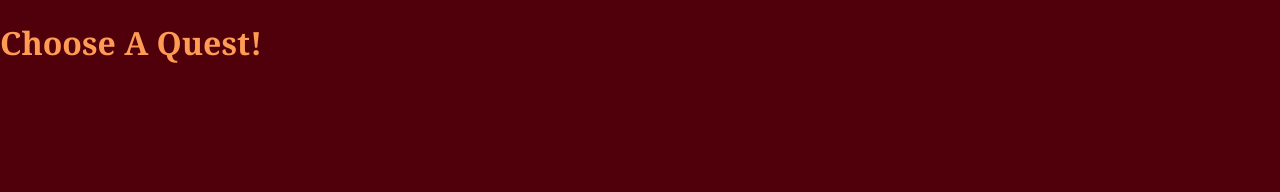
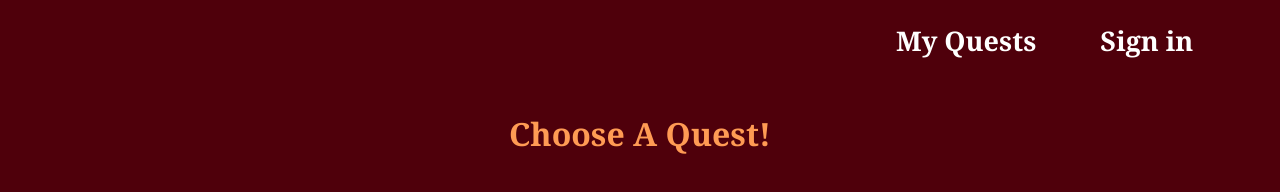
Before and after one commit to JasmineExterminators/LoveQuest, a website: page quest.html in a window 1280 px wide. Drawn offline with Linux system fonts and the light colour scheme; no server answers.

Commit message:
addeed header

```diff
--- a/quest.html
+++ b/quest.html
@@ -7,7 +7,17 @@
   <link rel="stylesheet" href="style.css">
 </head>
 <body>
-  <h1>Choose A Quest!</h1>
+
+  <section class = 'text-medium'>
+    <h1 class = 'my-quests' id="link">
+        My Quests
+    </h1>
+    <h2 class = 'sign-in' id="link">
+        Sign in
+    </h2>
+</section>
+
+  <h1 id="quest_header">Choose A Quest!</h1>
   <ul id="dateIdeasList"></ul>
 
 
--- a/style.css
+++ b/style.css
@@ -64,6 +64,12 @@ footer {
 } */
 
 
+#quest_header{
+    text-align: center;
+    display:block;
+    margin-top:30px;
+}
+
 /* Style the button that is used to open and close the collapsible content */
 .collapsible {
     background-color: #eee;
```
